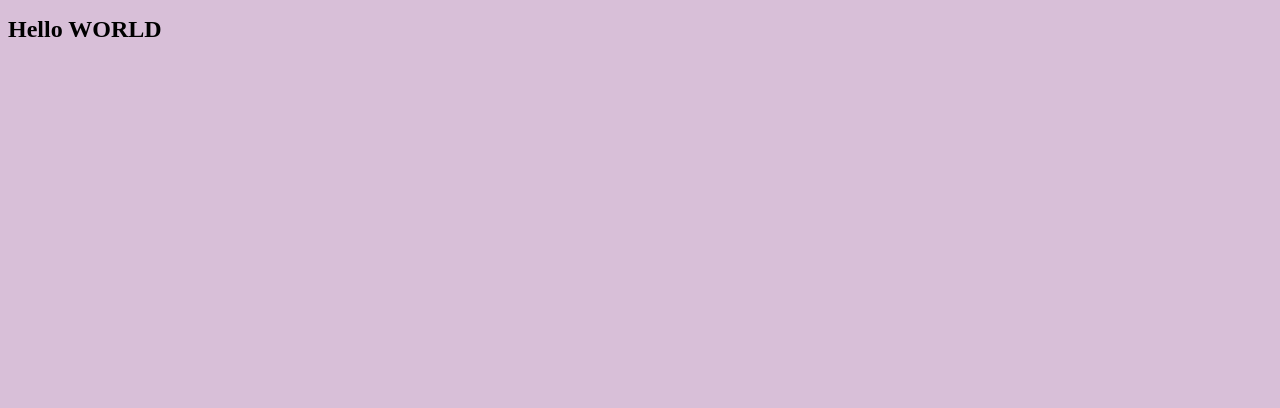
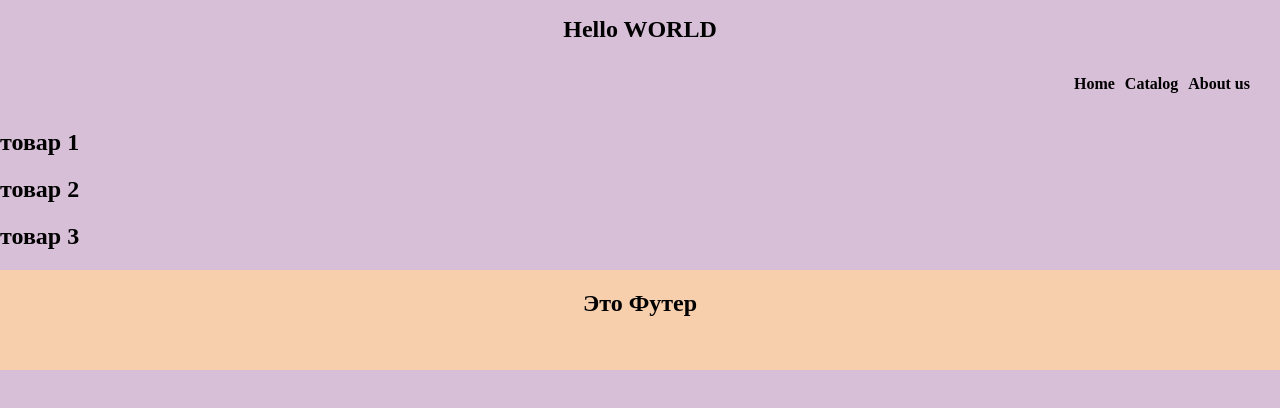
Before and after one commit to ConstPavlov/test-site, a plain HTML site: page index.html in a window 1280 px wide. Drawn offline with Linux system fonts and the light colour scheme.

Commit message:
adding layout and some style

```diff
--- a/index.html
+++ b/index.html
@@ -10,6 +10,40 @@
   <body>
     <div class="container">
       <h1 class="title">Hello WORLD</h1>
+      <header class="header">
+        <div class="header__container">
+          <div class="header__logo"></div>
+          <ul class="header__menu">
+            <li class="header__item">
+              <a href="#" class="header__link">Home</a>
+            </li>
+            <li class="header__item">
+              <a href="#" class="header__link">Catalog</a>
+            </li>
+            <li class="header__item">
+              <a href="#" class="header__link">About us</a>
+            </li>
+          </ul>
+        </div>
+      </header>
+      <main class="main">
+        <div class="content">
+          <div class="item">
+            <h2 class="item__title">товар 1</h2>
+          </div>
+          <div class="item">
+            <h2 class="item__title">товар 2</h2>
+          </div>
+          <div class="item">
+            <h2 class="item__title">товар 3</h2>
+          </div>
+        </div>
+      </main>
+      <footer class="footer">
+        <div class="footer__container">
+          <h2>Это Футер</h2>
+        </div>
+      </footer>
     </div>
   </body>
 </html>
--- a/style.css
+++ b/style.css
@@ -1,8 +1,53 @@
 body {
+  width: 100%;
+  height: 100%;
+  margin: 0;
+  padding: 0;
   background-color: thistle;
+}
+ul {
+  list-style: none;
 }
 
 .title {
   font-size: 24px;
   font-weight: bold;
+  text-align: center;
 }
+
+.container {
+  min-height: 100%;
+  height: auto !important;
+  height: 100%;
+}
+
+.header__container {
+  display: flex;
+  align-items: center;
+  justify-content: flex-end;
+  margin-right: 20px;
+}
+.header__logo {
+}
+.header__menu {
+  display: flex;
+}
+.header__link {
+  margin-right: 10px;
+  color: black;
+  font-weight: bold;
+  text-decoration: none;
+}
+
+.footer {
+  height: 100px;
+  position: fixed;
+  bottom: 0;
+  position: relative;
+  background: #f7cfad;
+}
+.footer__container {
+  display: flex;
+  align-items: center;
+  justify-content: center;
+}
```
